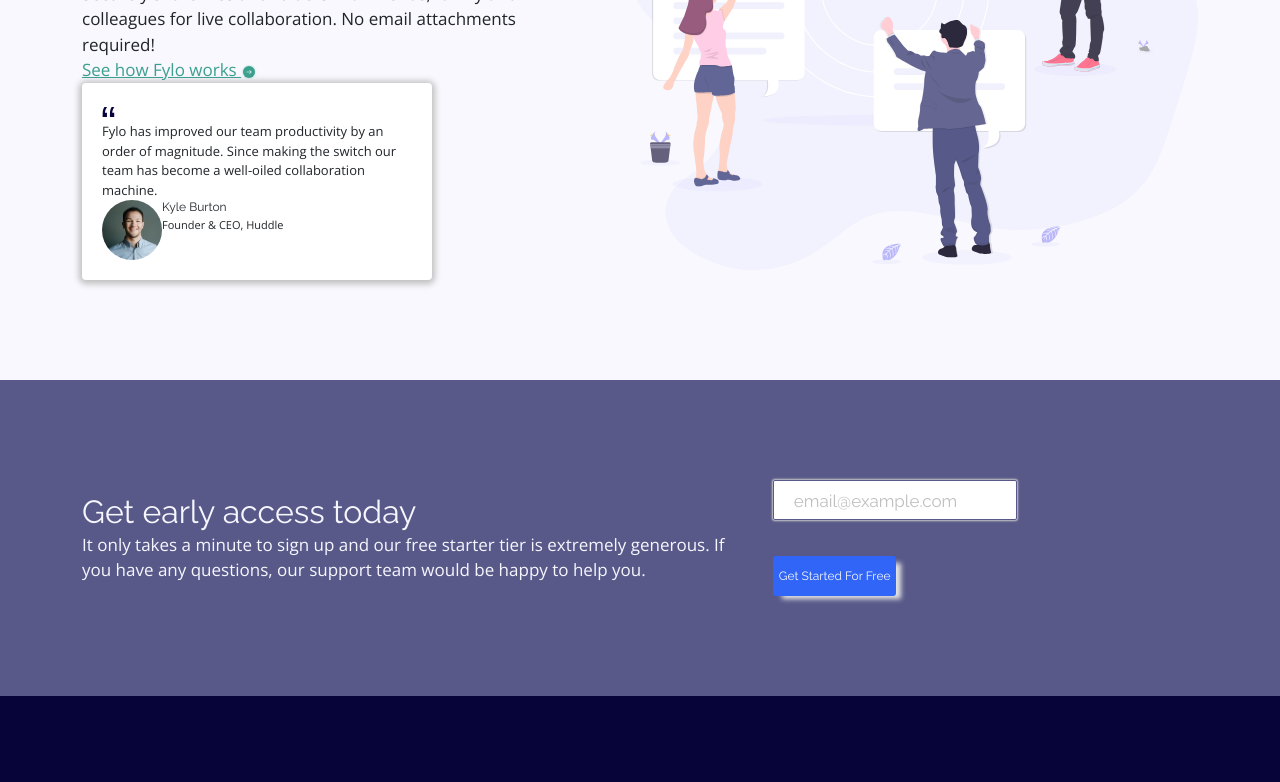
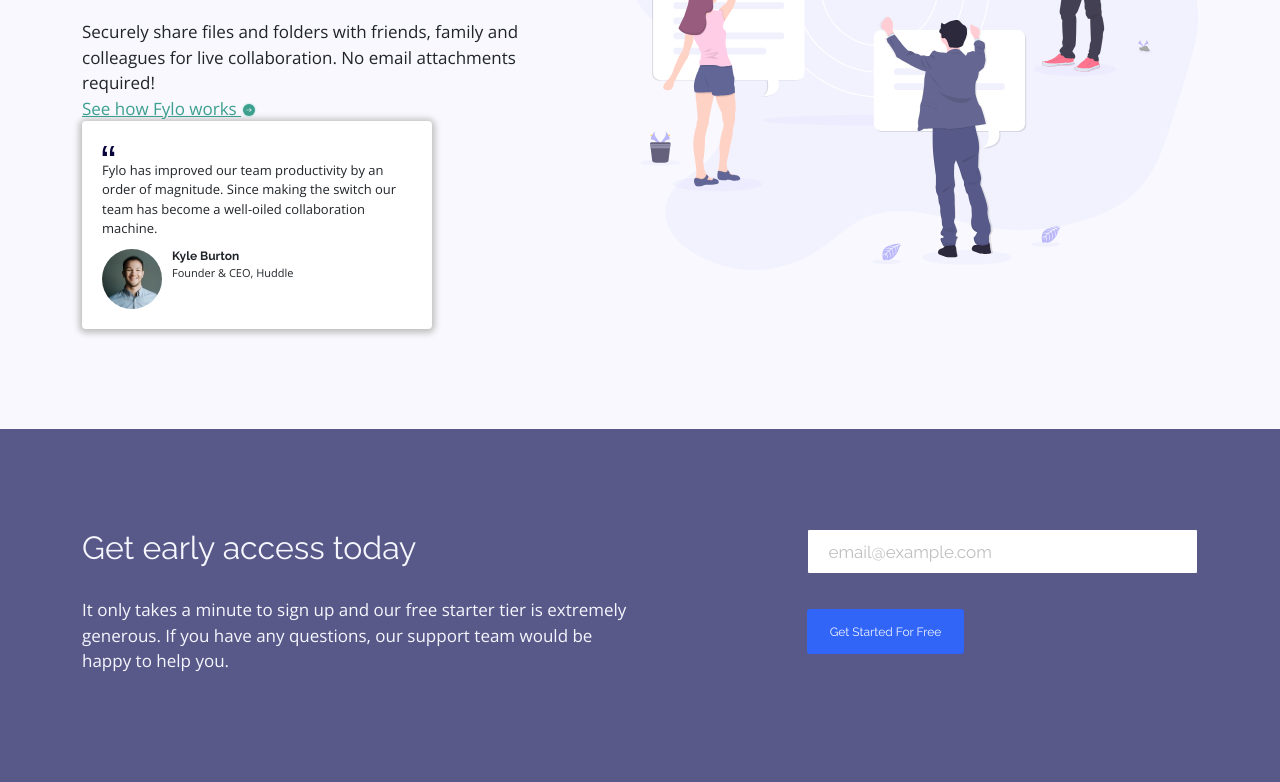
Before and after one commit to zeynabmvs/FyloLandingPage, a plain HTML site: page index.html in a window 1280 px wide. Shown: the part 1110-1892 px from the top of the page. Drawn offline with nearby package versions, Linux system fonts and the light colour scheme.

Commit message:
get started form improved

```diff
--- a/app/scss/_globals.scss
+++ b/app/scss/_globals.scss
@@ -3,7 +3,9 @@ html {
     box-sizing: border-box;
 }
 
-*, *::before, *::after{
+*,
+*::before,
+*::after {
     box-sizing: inherit;
 }
 
@@ -32,17 +34,24 @@ p {
     margin: 0;
 }
 
-a, a:visited, a:hover {
+a,
+a:visited,
+a:hover {
     text-decoration: none;
 }
 
-h1, h2, h3, h4, h5, h6 {
+h1,
+h2,
+h3,
+h4,
+h5,
+h6 {
     margin: 0;
     font-family: $ff-raleway;
 }
 
 input:focus {
-    outline:none;
+    outline: none;
 }
 
 // Flexbox
@@ -60,33 +69,35 @@ input:focus {
     &-ai-c {
         align-items: center;
     }
+
     &-d-c {
         flex-direction: column;
     }
+
     &-d-r {
         flex-direction: row;
     }
 }
 
 .hide-for-mobile {
-    @include breakpoint-down(medium){
+    @include breakpoint-down(medium) {
         display: none;
     }
 }
 
 .hide-for-desktop {
-    @include breakpoint-up(large){
+    @include breakpoint-up(large) {
         display: none;
     }
 }
 
 .sr-only {
-    position:absolute;
-    left:-10000px;
-    top:auto;
-    width:1px;
-    height:1px;
-    overflow:hidden;
+    position: absolute;
+    left: -10000px;
+    top: auto;
+    width: 1px;
+    height: 1px;
+    overflow: hidden;
 }
 
 .img-responsive {
@@ -96,8 +107,6 @@ input:focus {
 }
 
 .get-started {
-
-    &__grid {
     display: flex;
     flex-direction: column;
     gap: rem(2);
@@ -107,40 +116,46 @@ input:focus {
         gap: rem(5);
     }
 
-        input {
+    &__email {
         padding-left: rem(20);
         border: 1px solid $desaturatedBlue;
         border-radius: 2px;
-            height: 40px;
-            flex-grow: 3;
+        height: 45px;
         box-shadow: 0px 0px 2px 1px hsl(0deg 0% 80%);
 
+        @include breakpoint-up(medium) {
+            width: 60%;
+        }
         &::placeholder {
             color: $lightGray;
             font-family: $ff-raleway;
         }
 
-            &:focus {
-            }
+        &:focus {}
 
         &:valid {
             border: 2px solid green;
         }
     }
 
-        .cta {
+    &__cta {
         position: relative;
-            flex-grow: 2;
         background-color: $brightBLue;
         border: none;
         border-radius: 3px;
         color: $lightGrayishBlue;
         font-size: 13px;
         font-family: $ff-raleway;
-            height: 40px;
+        height: 45px;
         font-weight: 700;
         transition: opacity 150ms ease-in-out;
         box-shadow: 7px 5px 5px -2px hsl(0deg 0% 90%);
+
+        @include breakpoint-up(medium) {
+            font-weight: 400;
+            font-size: 12px;
+            width: 40%;
+        }
 
         &::before {
             content: '';
@@ -158,15 +173,13 @@ input:focus {
             opacity: 1;
         }
 
-            @include breakpoint-up(medium) {
-                font-weight: 400;
-                font-size: 12px;
+
+
+
     }
 
 }
-    }
 
-}
 .attribution {
     font-size: 11px;
     text-align: center;
--- a/app/scss/_section1.scss
+++ b/app/scss/_section1.scss
@@ -27,6 +27,7 @@
         p {
             margin-bottom: 30px;
         }
+
     }
 
     &__picture {}
--- a/app/scss/_section2.scss
+++ b/app/scss/_section2.scss
@@ -40,6 +40,7 @@
         h2 {
             margin-bottom: 30px;
             text-align: center;
+            font-weight: 700;
 
             @include breakpoint-up(medium) {
                 text-align: left;
@@ -58,6 +59,7 @@
             flex-direction: column;
             align-items: center;
 
+
             @include breakpoint-up(medium) {
                 display: block;
 
@@ -71,16 +73,20 @@
                 width: 350px;
                 background-color: $white;
 
+                &__text {
+                    margin-bottom: rem(10);
+                }
                 &__profile {
                     border-radius: 50%;
                     height: 60px;
                     width: 60px;
+                    margin-right: rem(10);
                 }
 
                 &__wrapper2 {
                     h4 {
                         font-size: 12px;
-                        font-weight: 300;
+                        font-weight: 700;
                     }
 
                     span {
--- a/app/scss/_section3.scss
+++ b/app/scss/_section3.scss
@@ -2,35 +2,56 @@
     background-color: $desaturatedBlue;
     color: $lightGrayishBlue;
     text-align: center;
-    padding-top: 100px;
-    padding-bottom: 100px;
+    padding-top: rem(100);
+    padding-bottom: rem(100);
 
-    &__wrapper {
-        // height: rem(317);
-        align-items: center;
-        gap: 2rem;
-        flex-direction: column;
-        justify-content: space-between;
+    &__grid {
+        display: grid;
+        grid-template-columns: 1fr;
+        grid-template-rows: auto auto;
 
         @include breakpoint-up(medium) {
-            flex-direction: row;
+            grid-template-columns: repeat(2, 1fr);
+            grid-template-rows: 1fr;
             text-align: left;
         }
 
+        h2 {
+            margin-bottom: rem(30);
+        }
+
+        p {
+            margin-bottom: rem(30);
+        }
+
         .get-started {
-            width: 70%;
+            width: 80%;
+            justify-self: center;
 
-            &__grid {
+            @include breakpoint-up(medium) {
                 flex-direction: column;
-                align-items: stretch;
+                width: 70%;
+                justify-self: flex-end;
+            }
+
+            &__email {
+                box-shadow: none;
 
                 @include breakpoint-up(medium) {
-                    align-items: flex-start;
+                    width: 100%;
+
+                }
+            }
+
+            &__cta {
+                box-shadow: none;
+
+                @include breakpoint-up(medium) {
+                    width: 40%;
+
                 }
 
             }
-
-            @todo add box shadows
         }
     }
 
--- a/index.html
+++ b/index.html
@@ -49,19 +49,14 @@
           family, and co-workers.</p>
 
         <form class="get-started" action="#" method="post">
-          <label class="sr-only get-started__label" for="email">Email</label>
-          <div class="get-started__grid">
-            <input type="email" id="idEmail" name="email" placeholder="Enter your email" required maxlength="50"
+            <input class="get-started__email" type="email" id="idEmail" name="email" placeholder="Enter your email" required maxlength="50"
               pattern="[^@]+@[^@]+\.[a-zA-Z]{2,6}"><br>
-
-            <button class="cta" type="submit" name="submit">Get Started</button>
-
-          </div>
+            <button class="get-started__cta" type="submit" name="submit">Get Started</button>
         </form>
 
       </div>
 
-      <div class="subscribe__picture">
+      <div class="section1__picture">
         <img class="img-responsive" src="/images/illustration-1.svg" alt="illustration 1">
       </div>
 
@@ -79,11 +74,11 @@
             <p>Securely share files and folders with friends, family and colleagues for
               live collaboration. No email attachments required!</p>
 
-            <div class="section2__left__wrapper">
+              <div class="section2__left__wrapper">
               <a class="mb-2 section2__link" href="#" aria-label="How Fylo works">See how Fylo works <img
                   src="/images/icon-arrow.svg" alt="arrow icon"></a>
 
-              <div class="testimonial">
+                  <div class="testimonial">
                 <img class="testimonial__icon" src="/images/icon-quotes.svg" alt="Quotes icon">
                 <p class="testimonial__text">Fylo has improved our team productivity by an order of magnitude. Since
                   making the switch our team has become a well-oiled collaboration machine.</p>
@@ -113,7 +108,8 @@
     <section class="section3">
       <div class="container">
 
-        <div class="section3__wrapper flex">
+        <div class="section3__grid">
+
           <div>
             <h2>Get early access today</h2>
             <p>It only takes a minute to sign up and our free starter tier is extremely generous.
@@ -121,13 +117,11 @@
           </div>
 
           <form class="get-started" action="#" method="post">
-            <label class="sr-only get-started__label" for="email">Email</label>
-            <div class="get-started__grid">
-              <input type="email" id="idEmail" name="email" placeholder="email@example.com" required maxlength="50"
-                pattern="[^@]+@[^@]+\.[a-zA-Z]{2,6}"><br>
-              <button class="cta" type="submit" name="submit">Get Started For Free</button>
-            </div>
+            <input class="get-started__email" type="email" id="idEmail" name="email" placeholder="email@example.com" required maxlength="50"
+              pattern="[^@]+@[^@]+\.[a-zA-Z]{2,6}"><br>
+            <button class="get-started__cta" type="submit" name="submit">Get Started For Free</button>
           </form>
+
         </div>
       </div>
     </section>
```
Also changed, not shown: dist/style.css. Lines whose indentation alone changed are shown as unchanged.
